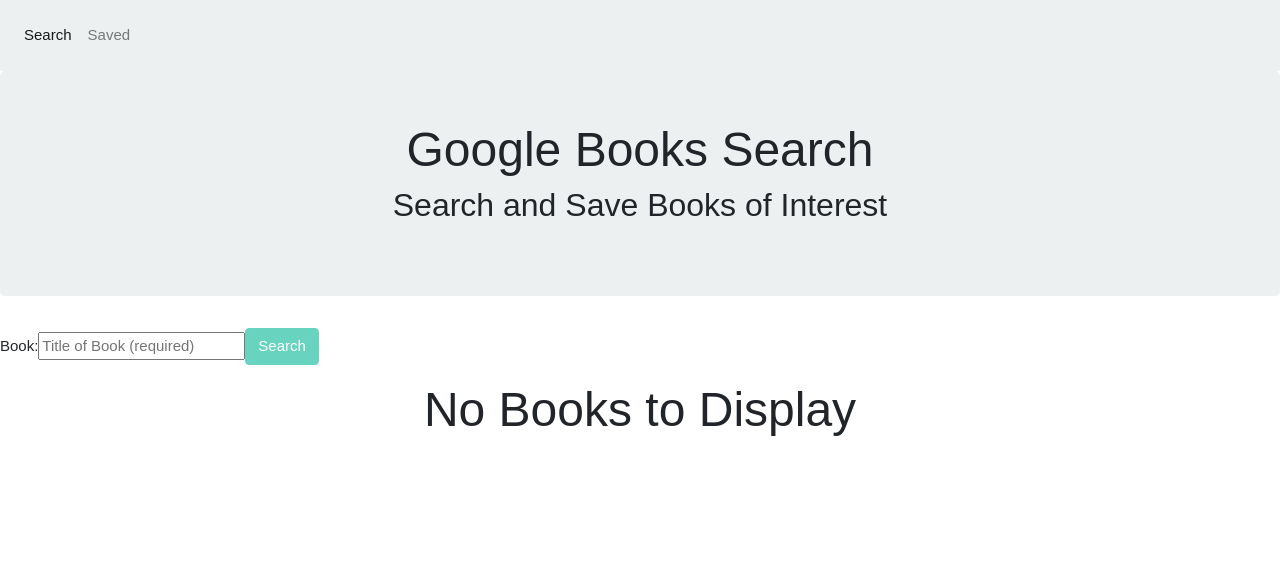
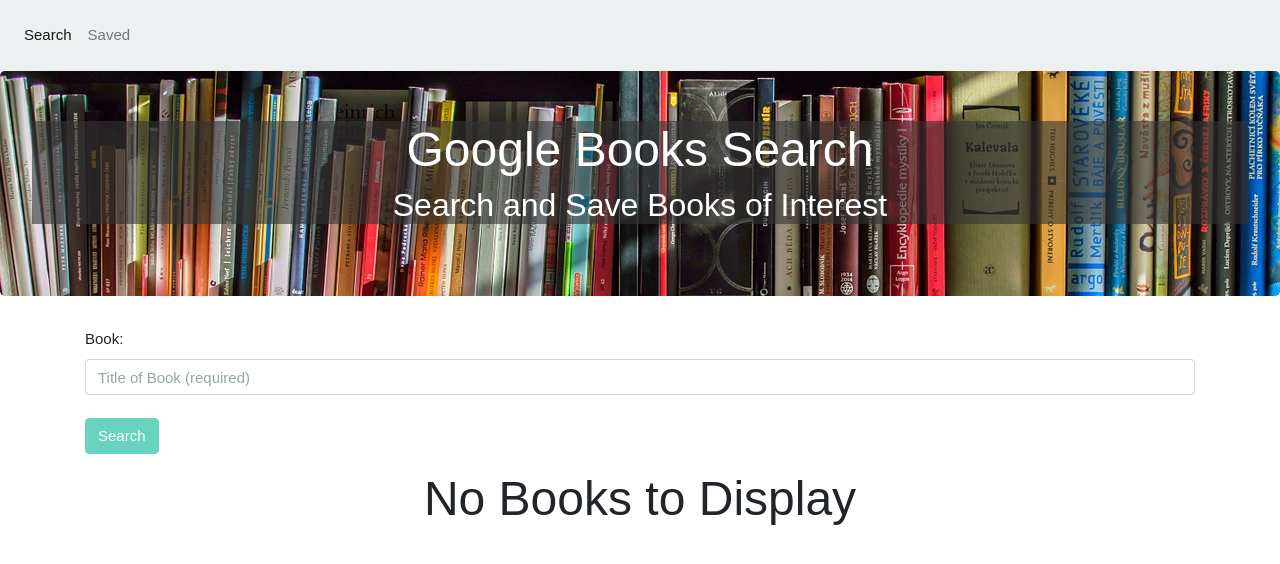
Before and after one commit to savycodr/book-search, a React (Create React App) app in the folder client/: page /search in a window 1280 px wide. Shown: the top 564 px of the page. Built offline with nearby package versions, Linux system fonts and the light colour scheme.

Commit message:
added css and image to improve look

```diff
--- a/client/src/App.js
+++ b/client/src/App.js
@@ -7,6 +7,7 @@
 
 
 import "./App.css";
+
 
 function App() {
 
--- a/client/src/components/BookList/index.js
+++ b/client/src/components/BookList/index.js
@@ -2,6 +2,7 @@
 import Thumbnail from "../Thumbnail";
 import { Container, Row, Col } from "../Grid";
 import DeleteBtn from "../DeleteBtn";
+import "./style.css";
 
 
 // Exporting both BookList and BookListItem from this file
@@ -23,7 +24,7 @@
 
       <Container>
         <Row>
-         <Col size="xs-4 sm-10">
+         <Col size="xs-4 sm-9">
          <h3>{book.title}</h3>
          {book.authors.length===1 ?
          (  <p>Author: {book.authors}</p>)
@@ -32,8 +33,8 @@
          <p>{book.summary}</p>
          </Col>
 
-          <Col size="xs-4 sm-2">
-            <a type="button" rel="noreferrer noopener" className="btn btn-outline-success" target="_blank" href={book.url}>View</a>
+          <Col size="xs-4 sm-3">
+            <a type="button" rel="noreferrer noopener" className="btn btn-outline-success btn-space" target="_blank" href={book.url}>View</a>
             <button type="button" className="btn btn-primary" onClick={saveBook}>Save</button>
           </Col>
         </Row>
@@ -65,7 +66,7 @@
 
       <Container>
         <Row>
-         <Col size="xs-4 sm-10">
+         <Col size="xs-4 sm-9">
          <h3>{book.title}</h3>
          {book.authors.length===1 ?
          (  <p>Author: {book.authors}</p>)
@@ -74,8 +75,8 @@
          <p>{book.summary}</p>
          </Col>
 
-          <Col size="xs-4 sm-2">
-            <a type="button" rel="noreferrer noopener" className="btn btn-outline-success" target="_blank" href={book.url}>View</a>
+          <Col size="xs-4 sm-3">
+            <a type="button" rel="noreferrer noopener" className="btn btn-outline-success  btn-space" target="_blank" href={book.url}>View</a>
             <button type="button" className="btn btn-danger" onClick={deleteBook}>Delete</button>
           </Col>
         </Row>
--- /dev/null
+++ b/client/src/components/BookList/style.css
@@ -0,0 +1,11 @@
+/* a {
+  margin-left: 10px;
+}
+
+button {
+  margin-right: 10px;
+} */
+
+.btn-space {
+  margin-right: 10px;
+}
--- /dev/null
+++ b/client/src/components/BookList/style.js
@@ -0,0 +1 @@
+export { default } from ".";
--- a/client/src/components/Jumbotron/index.js
+++ b/client/src/components/Jumbotron/index.js
@@ -4,8 +4,10 @@
 function Jumbotron() {
   return (
     <div className="jumbotron text-center">
-      <h1>Google Books Search</h1>
-      <h3>Search and Save Books of Interest</h3>
+      <div className="container-fluid message">
+        <h1>Google Books Search</h1>
+        <h3>Search and Save Books of Interest</h3>
+      </div>
     </div>
   );
 }
--- a/client/src/components/Jumbotron/style.css
+++ b/client/src/components/Jumbotron/style.css
@@ -1,4 +1,13 @@
 .jumbotron {
   min-height: 200px;
   padding-top: 50px;
+  background-image: url("/books-1204029_1280.jpg");
+  background-position: 'center';
+  background-size: 'cover';
+  background-repeat: 'no-repeat';
+  color: white
 }
+
+.message {
+  background-color: rgba(52, 52, 52, 0.6)
+}
--- a/client/src/pages/Search.js
+++ b/client/src/pages/Search.js
@@ -1,6 +1,15 @@
 import React, { Component } from "react";
 import API from "../utils/API";
 import { BookList, GoogleBookListItem } from "../components/BookList";
+import { Input, FormBtn } from "../components/Form";
+
+
+const styles = {
+  h2: {
+    color: "red",
+  }
+};
+
 
 // in state we hold the array of books that are populated from the api call to google books, the title the user is searching for, an error when a save is called on a book that was already saved.
 class Search extends Component {
@@ -106,16 +115,17 @@
       //   </FormBtn>
 
       // </form>
-      <div>
+      <div className="container">
         <form>
           <div className="form-group">
             <label >Book:</label>
-            <input
+            <input className="form-control"
               value={this.state.title}
               onChange={this.handleInputChange}
               name="title"
               placeholder="Title of Book (required)"
             />
+            <br/>
             <button type="submit"
               disabled={!(this.state.title)}
               onClick={this.handleFormSubmit}
@@ -129,7 +139,7 @@
           <h1 className="text-center">No Books to Display</h1>
         ) : (
             <BookList>
-              {this.state.saveError ? <h2>This book has alrady been saved</h2> : <br/>}
+              {this.state.saveError ? <h2 style={styles.h2}>This book has already been saved</h2> : <br/>}
 
               {this.state.books.map(book => {
                 return (
```
Also changed, not shown: client/public/books-1204029_1280.jpg (added).
